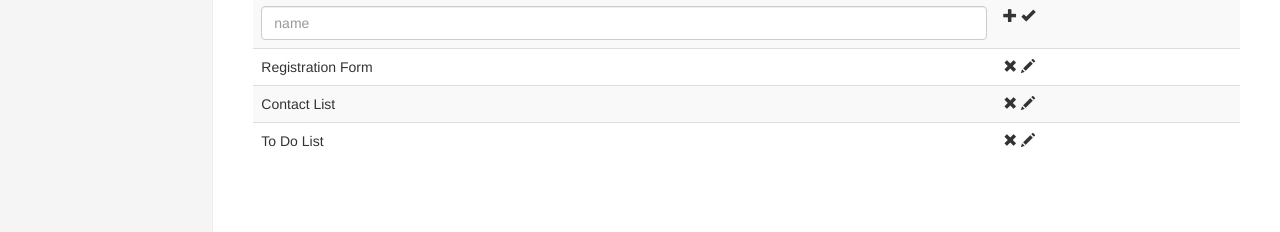
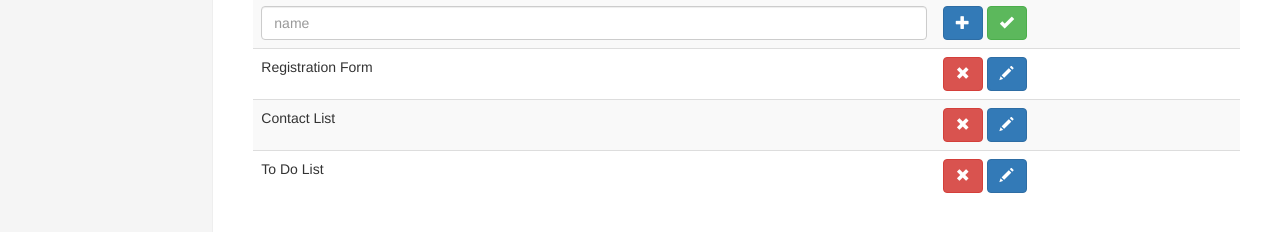
Before and after one commit to NingLuo/webdev, a website: page public/assignment/forms.html in a window 1280 px wide. Shown: the part 222-454 px from the top of the page. Drawn offline with nearby package versions, Linux system fonts and the light colour scheme.

Commit message:
modified form.html change all icon to <a> button

```diff
--- a/public/assignment/forms.html
+++ b/public/assignment/forms.html
@@ -76,29 +76,45 @@
                         <tr>
                             <td><input type="text" class="form-control" placeholder="name"></td>
                             <td>
+                                <a href="#" class="btn btn-primary" role="button">
                                     <span class="glyphicon glyphicon glyphicon-plus" aria-hidden="true"></span>
+                                </a>
+                                <a href="#" class="btn btn-success" role="button">
                                     <span class="glyphicon glyphicon glyphicon-ok" aria-hidden="true"></span>
+                                </a>
                             </td>
                         </tr>
                         <tr>
                             <td>Registration Form</td>
                             <td>
+                                <a href="#" class="btn btn-danger" role="button">
                                     <span class="glyphicon glyphicon-remove" aria-hidden="true"></span>
+                                </a>
+                                <a href="#" class="btn btn-primary" role="button">
                                     <span class="glyphicon glyphicon-pencil" aria-hidden="true"></span>
+                                </a>
                             </td>
                         </tr>
                         <tr>
                             <td>Contact List</td>
                             <td>
+                                <a href="#" class="btn btn-danger" role="button">
                                     <span class="glyphicon glyphicon-remove" aria-hidden="true"></span>
+                                </a>
+                                <a href="#" class="btn btn-primary" role="button">
                                     <span class="glyphicon glyphicon-pencil" aria-hidden="true"></span>
+                                </a>
                             </td>
                         </tr>
                         <tr>
                             <td>To Do List</td>
                             <td>
+                                <a href="#" class="btn btn-danger" role="button">
                                     <span class="glyphicon glyphicon-remove" aria-hidden="true"></span>
+                                </a>
+                                <a href="#" class="btn btn-primary" role="button">
                                     <span class="glyphicon glyphicon-pencil" aria-hidden="true"></span>
+                                </a>
                             </td>
                         </tr>
                     </tbody>
```
Lines whose indentation alone changed are shown as unchanged.
